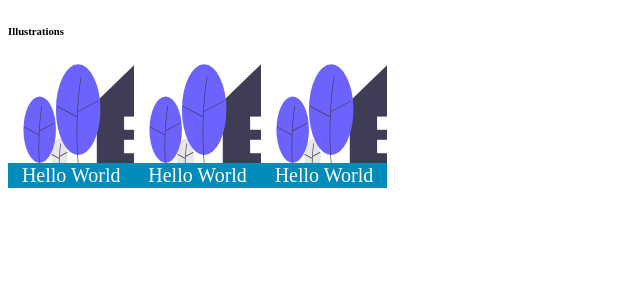
After one commit to BonnerDev/final-project, a Flask app: template templates/test.html in a window 1280 px wide. The commit adds this page. Shown: the top 300 px of the page, without its empty margins (0-640 px from the left). Run offline with Flask 2, Linux system fonts and the light colour scheme; the template is opened without the code that fills it, so the values that code supplies are empty.

Commit message:
push new files

```diff
--- a/app.py
+++ b/app.py
@@ -36,5 +36,9 @@ def charts():
 def tables():
     return render_template('tables.html')
 
+@app.route("/test")
+def tables():
+    return render_template('test.html')
+
 if __name__ == "__main__":
     app.run(debug=True)
--- /dev/null
+++ b/static/css/test.css
@@ -0,0 +1,59 @@
+.flex-container {
+	position: relative;
+	display: flex;
+}
+
+.img1-wrap {
+	position: relative;
+	overflow: hidden;
+	width: 10%;
+}
+
+.image {
+	width: 10%;
+}
+
+.amount {
+    display: none;
+}
+
+.overlay {
+	display: block;
+	position: absolute;
+	bottom: 0;
+	left: 0;
+	right: 0;
+	background-color: #008CBA;
+	overflow: hidden;
+	/*width: 100%;*/
+	height: 20%;
+	transition: .5s ease;
+}
+
+.img1-wrap:hover .overlay {
+	height: 100%;
+}
+
+.text {
+	white-space: nowrap;
+	color: white;
+	font-size: 20px;
+	position: absolute;
+	overflow: hidden;
+	top: 50%;
+	left: 50%;
+	transform: translate(-50%, -50%);
+	-ms-transform: translate(-50%, -50%);
+}
+
+.text:hover + .amount {
+    display:block;
+    white-space: nowrap;
+	color: white;
+	font-size: 30px;
+	position: absolute;
+	overflow: hidden;
+	top: 10%;
+	left: 50%;
+    display:block;
+}
--- /dev/null
+++ b/templates/test.html
@@ -0,0 +1,49 @@
+<!DOCTYPE html>
+<html lang="en">
+
+<head>
+
+  <meta charset="utf-8">
+  <meta http-equiv="X-UA-Compatible" content="IE=edge">
+  <meta name="viewport" content="width=device-width, initial-scale=1, shrink-to-fit=no">
+  <meta name="description" content="">
+  <meta name="author" content="">
+
+  <title>Bonner Svensson</title>
+
+  <!-- Custom fonts for this template-->
+  <link href="../static/vendor/fontawesome-free/css/all.min.css" rel="stylesheet" type="text/css">
+  <link href="https://fonts.googleapis.com/css?family=Nunito:200,200i,300,300i,400,400i,600,600i,700,700i,800,800i,900,900i" rel="stylesheet">
+
+  <!-- Custom styles for this template-->
+  <link href="../static/css/test.css" rel="stylesheet">
+
+</head>
+<body id="page-top">
+    <div class="card shadow mb-4">
+        <div class="card-header py-3">
+        <h6 class="m-0 font-weight-bold text-primary">Illustrations</h6>
+        </div>
+        <div class="flex-container">
+        <div class="img1-wrap">
+            <img src="../static/img/undraw_at_home_octe.svg" alt="Avatar" class="image" style="width: 15rem;">
+            <div class="overlay">
+            <div class="text">Hello World</div>
+            <div class="amount">text here</div>
+            </div>
+        </div>
+        <div class="img1-wrap">
+            <img src="../static/img/undraw_at_home_octe.svg" alt="Avatar" class="image" style="width: 15rem;">
+            <div class="overlay">
+            <div class="text">Hello World</div>
+            </div>
+        </div>
+        <div class="img1-wrap">
+            <img src="../static/img/undraw_at_home_octe.svg" alt="Avatar" class="image" style="width: 15rem;">
+            <div class="overlay">
+            <div class="text">Hello World</div>
+            </div>
+        </div>
+        </div>
+    </div>
+</body>
```
Also changed, not shown: static/js/demo/chart-area-demo.js (+15 -28 lines), static/js/demo/chart-bar-demo.js (+173 -105 lines), static/js/demo/test.js (+10 -10 lines), templates/index.html (+26 -5 lines), templates/test.css (added, +43 -0 lines), static/css/sb-admin-2.css, 4 other files.
